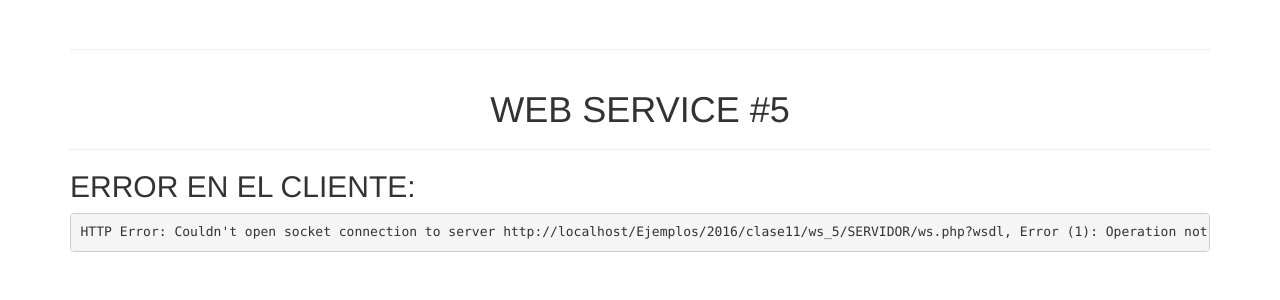
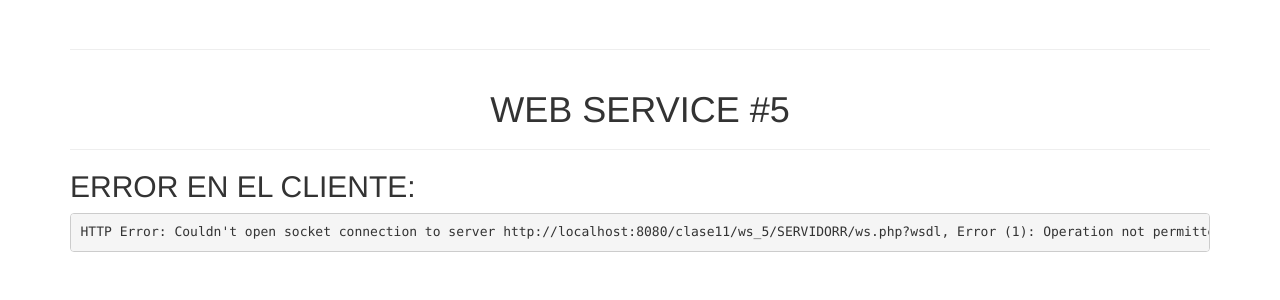
Before and after one commit to Sol993/Clase11, a PHP site: page /clase11/ in a window 1280 px wide. Shown: the top 300 px of the page. Run offline with PHP 8.4, Linux system fonts and the light colour scheme; data that the repository does not hold is empty; some libraries are stand-ins or nearby versions.

Commit message:
cambie $host en ws_5

```diff
--- a/ws_5/index.php
+++ b/ws_5/index.php
@@ -30,7 +30,7 @@
 		require_once('AccesoDatos.php');
 		require_once('Cd.php');
 
-		$host = 'http://localhost/Ejemplos/2016/clase11/ws_5/SERVIDOR/ws.php';
+		$host = 'http://localhost:8080/clase11/ws_5/SERVIDORR/ws.php';//http://localhost/Ejemplos/2016/clase11/ws_5/SERVIDOR/ws.php
 
 		$client = new nusoap_client($host . '?wsdl');
 
```
